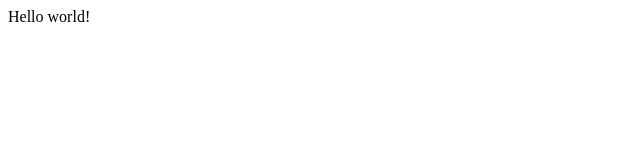
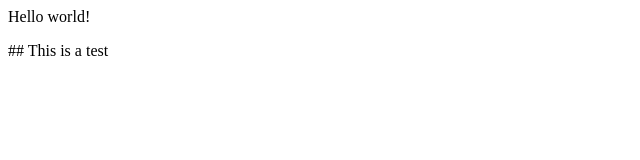
Before and after one commit to ribab/basic-site, a plain HTML site: page index.html in a window 1280 px wide. Shown: the full height of the page, 0-640 px from the left. Drawn offline with Linux system fonts and the light colour scheme.

Commit message:
Update index.html

```diff
--- a/index.html
+++ b/index.html
@@ -1 +1,5 @@
 <p>Hello world!</p>
+
+<markdown>
+  ## This is a test
+</markdown>
```
